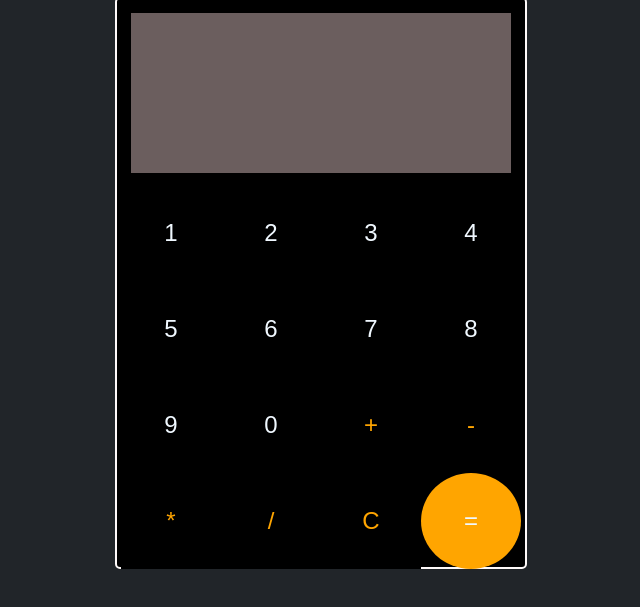
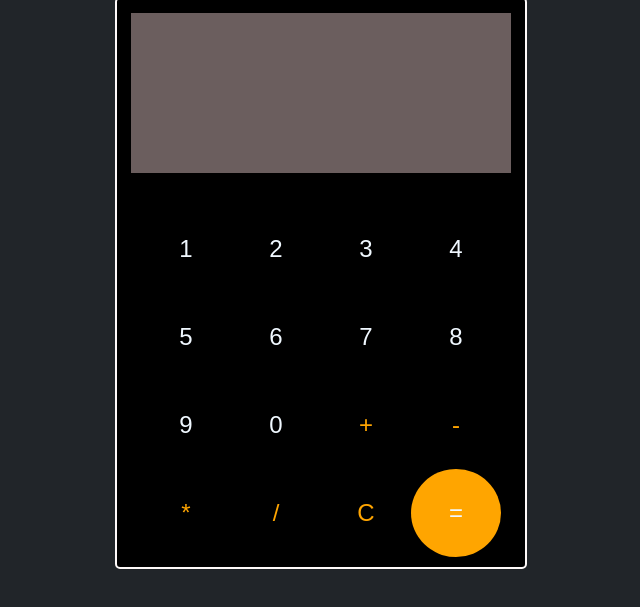
Before and after one commit to vmcse/odin-calculator, a plain HTML site: page index.html in a window 1280 px wide. Shown: the part 91-698 px from the top of the page, without its empty margins (319-959 px from the left). Drawn offline with Linux system fonts and the light colour scheme.

Commit message:
Added more styling

```diff
--- a/index.css
+++ b/index.css
@@ -4,6 +4,8 @@
 }
 
 body {
+  min-width: 30%;
+  min-height: 30%;
   background-color: var(--body-bg);
   color: var(--body-color);
 }
@@ -33,16 +35,19 @@ body {
 }
 
 .buttons-grid {
+  padding: 20px;
   height: auto;
   display: grid;
-  grid-template-columns: repeat(4, 1fr);
-  grid-template-rows: repeat(4, 1fr);
+  grid-template-columns: repeat(4, minmax(0, 1fr));
+  grid-template-rows: repeat(4, minmax(0, 1fr));
 }
 
 .buttons-grid button {
-  height: 12vh;
+  height: 11vh;
   border: none;
   font-size: x-large;
+  overflow: hidden;
+  min-width: 0;
 }
 
 .digit,
--- a/index.html
+++ b/index.html
@@ -4,7 +4,7 @@
     <meta charset="UTF-8" />
     <title>Calculator</title>
     <link rel="stylesheet" href="./index.css" />
-    <script src="./index.js"></script>
+    <script src="./index.js" defer></script>
   </head>
   <body>
     <div class="container">
```
